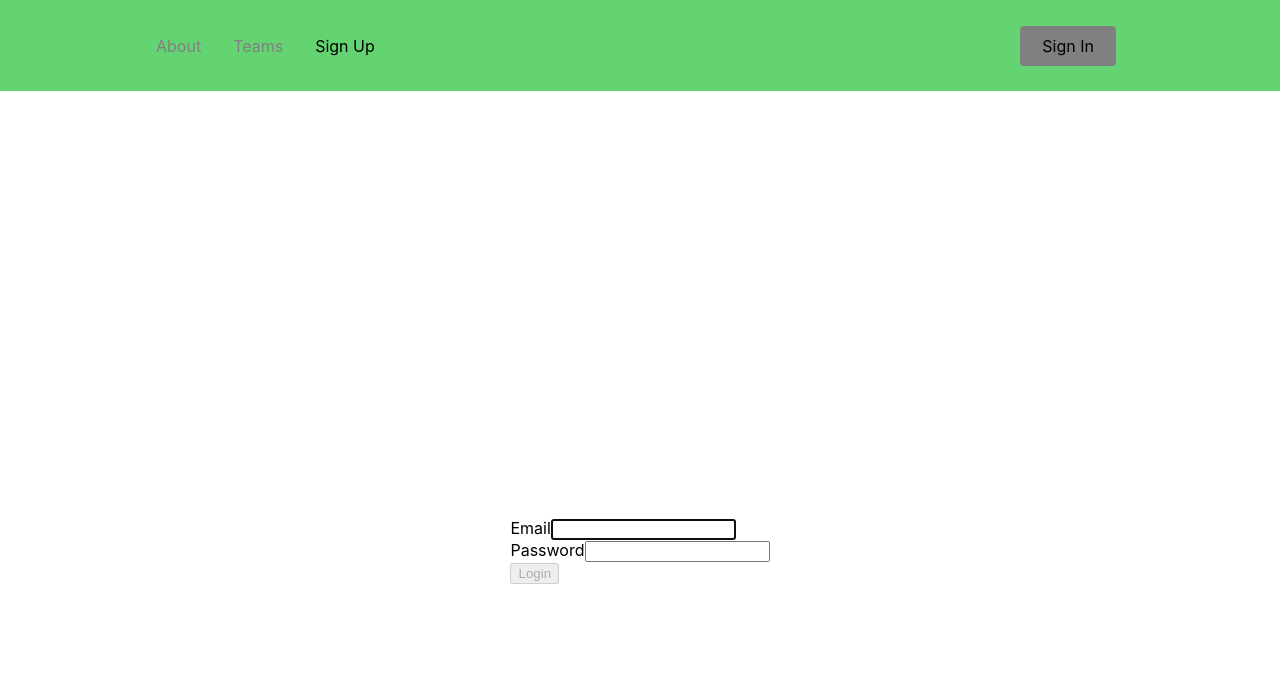
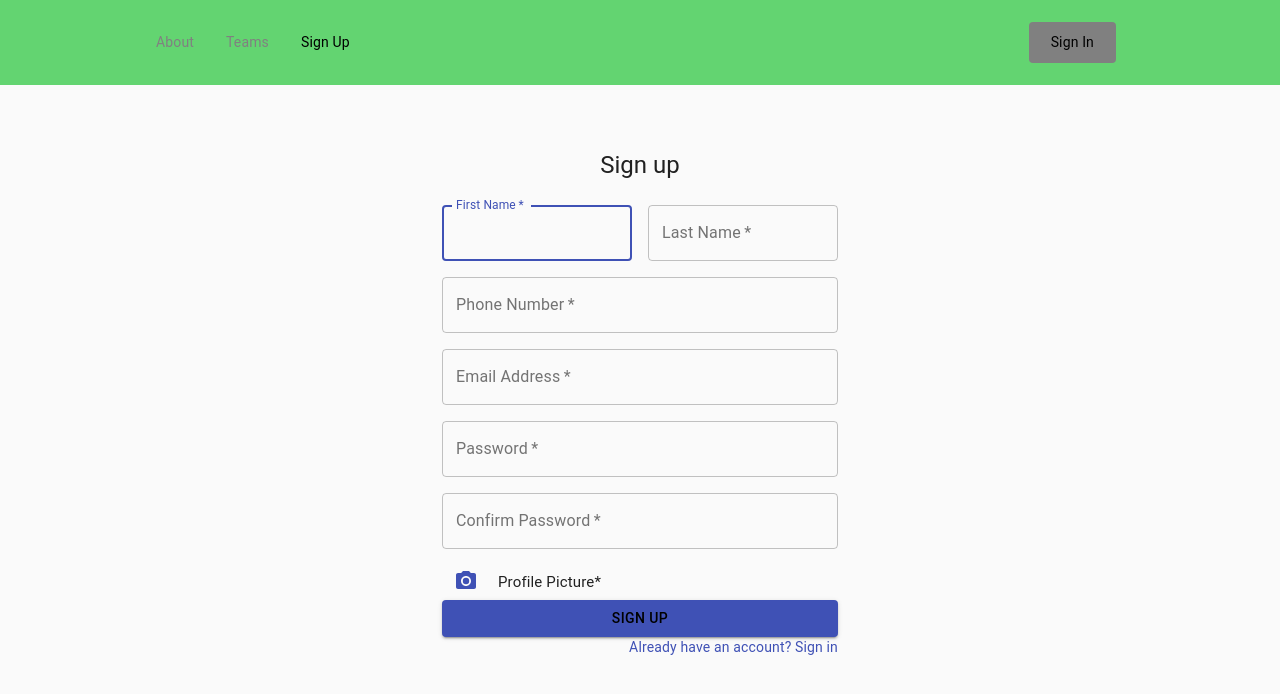
Before and after one commit to dagidagi1/pm, a React (Create React App) app: page /sign-up in a window 1280 px wide. Shown: the top 694 px of the page. Built offline with nearby package versions, Linux system fonts and the light colour scheme.

Commit message:
fix sign in and sign up pages

```diff
--- a/package.json
+++ b/package.json
@@ -3,6 +3,8 @@
   "version": "0.1.0",
   "private": true,
   "dependencies": {
+    "@material-ui/core": "^4.12.3",
+    "@material-ui/icons": "^4.11.2",
     "@testing-library/jest-dom": "^5.16.2",
     "@testing-library/react": "^12.1.4",
     "@testing-library/user-event": "^13.5.0",
--- a/src/App.css
+++ b/src/App.css
@@ -1,49 +1,4 @@
 .App {
+  font-family: sans-serif;
   text-align: center;
 }
-
-.App-logo {
-  height: 40vmin;
-  pointer-events: none;
-}
-
-@media (prefers-reduced-motion: no-preference) {
-  .App-logo {
-    animation: App-logo-spin infinite 20s linear;
-  }
-}
-
-.App-header {
-  background-color: #282c34;
-  min-height: 100vh;
-  display: flex;
-  flex-direction: column;
-  align-items: center;
-  justify-content: center;
-  font-size: calc(10px + 2vmin);
-  color: white;
-}
-
-.App-link {
-  color: #61dafb;
-}
-
-@keyframes App-logo-spin {
-  from {
-    transform: rotate(0deg);
-  }
-  to {
-    transform: rotate(360deg);
-  }
-}
-
-@media all and (min-width: 480px) {
-  .Login {
-    padding: 60px 0;
-  }
-
-  .Login form {
-    margin: 0 auto;
-    max-width: 320px;
-  }
-}
--- a/src/App.js
+++ b/src/App.js
@@ -6,6 +6,7 @@ import Home from "./pages";
 import About from "./pages/about";
 import Teams from "./pages/team";
 import SignUp from "./pages/signup";
+import SignIn from "./pages/signin";
 
 function App() {
   return (
@@ -16,6 +17,7 @@ function App() {
         <Route path="/about" element={<About />} />
         <Route path="/team" element={<Teams />} />
         <Route path="/sign-up" element={<SignUp />} />
+        <Route path="/signin" element={<SignIn />} />
       </Routes>
     </Router>
   );
--- a/src/pages/about.js
+++ b/src/pages/about.js
@@ -2,15 +2,8 @@ import React from "react";
 
 const About = () => {
   return (
-    <div
-      style={{
-        display: "flex",
-        justifyContent: "Right",
-        alignItems: "Right",
-        height: "100vh",
-      }}
-    >
-      <h1>dssdsdsd</h1>
+    <div>
+      <h1></h1>
     </div>
   );
 };
--- a/src/pages/index.js
+++ b/src/pages/index.js
@@ -2,15 +2,8 @@ import React from "react";
 
 const Home = () => {
   return (
-    <div
-      style={{
-        display: "flex",
-        justifyContent: "Right",
-        alignItems: "Right",
-        height: "100vh",
-      }}
-    >
-      <h1>Hi all</h1>
+    <div>
+      <h1></h1>
     </div>
   );
 };
--- /dev/null
+++ b/src/pages/signin.js
@@ -0,0 +1,98 @@
+import React from "react";
+import Button from "@material-ui/core/Button";
+import CssBaseline from "@material-ui/core/CssBaseline";
+import TextField from "@material-ui/core/TextField";
+import Grid from "@material-ui/core/Grid";
+import Box from "@material-ui/core/Box";
+import Typography from "@material-ui/core/Typography";
+import { makeStyles } from "@material-ui/core/styles";
+import Container from "@material-ui/core/Container";
+
+const useStyles = makeStyles((theme) => ({
+  paper: {
+    marginTop: theme.spacing(8),
+    display: "flex",
+    flexDirection: "column",
+    alignItems: "center",
+  },
+  avatar: {
+    margin: theme.spacing(1),
+    backgroundColor: theme.palette.secondary.main,
+  },
+  form: {
+    width: "100%", // Fix IE 11 issue.
+    marginTop: theme.spacing(3),
+  },
+  submit: {
+    margin: theme.spacing(3, 0, 2),
+  },
+  button: {
+    color: "black",
+  },
+  root: {
+    "& > *": {
+      margin: theme.spacing(1),
+    },
+  },
+  input: {
+    display: "none",
+  },
+}));
+
+export default function SignUp() {
+  const classes = useStyles();
+
+  return (
+    <Container component="main" maxWidth="xs">
+      <CssBaseline />
+      <div className={classes.paper}>
+        <Typography component="h1" variant="h5">
+          Sign in
+        </Typography>
+        <form className={classes.form} noValidate>
+          <Grid container spacing={2}>
+            <Grid item xs={12}>
+              <TextField
+                variant="outlined"
+                required
+                fullWidth
+                id="email"
+                label="Email Address"
+                type="email"
+                name="email"
+                autoComplete="email"
+              />
+            </Grid>
+            <Grid item xs={12}>
+              <TextField
+                variant="outlined"
+                required
+                fullWidth
+                name="password"
+                label="Password"
+                type="password"
+                id="password"
+                autoComplete="current-password"
+              />
+            </Grid>
+          </Grid>
+          <Button
+            type="submit"
+            fullWidth
+            variant="contained"
+            backgroundColor="blue"
+            color="primary"
+            className={classes.submit}
+            //className={classes.button}
+          >
+            Sign in
+          </Button>
+          <Grid container justify="flex-end">
+            <Grid item></Grid>
+          </Grid>
+        </form>
+      </div>
+      <Box mt={5}></Box>
+    </Container>
+  );
+}
--- a/src/pages/signup.js
+++ b/src/pages/signup.js
@@ -1,51 +1,192 @@
 import React from "react";
-import { Form, Button } from "react-bootstrap";
+import Button from "@material-ui/core/Button";
+import CssBaseline from "@material-ui/core/CssBaseline";
+import TextField from "@material-ui/core/TextField";
+import FormControlLabel from "@material-ui/core/FormControlLabel";
+import Checkbox from "@material-ui/core/Checkbox";
+import Link from "@material-ui/core/Link";
+import Grid from "@material-ui/core/Grid";
+import Box from "@material-ui/core/Box";
+import Typography from "@material-ui/core/Typography";
+import { makeStyles } from "@material-ui/core/styles";
+import Container from "@material-ui/core/Container";
+import IconButton from "@material-ui/core/IconButton";
+import PhotoCamera from "@material-ui/icons/PhotoCamera";
+import { SingleBedOutlined } from "@material-ui/icons";
+import SignIn from "./signin";
 
-const SignUp = () => {
-  const [email, setEmail] = React.useState("");
-  const [password, setPassword] = React.useState("");
+function Copyright() {
+  return (
+    <Typography variant="body2" color="textSecondary" align="center">
+      {"Copyright © "}
+      <Link color="inherit" href="https://material-ui.com/">
+        Your Website
+      </Link>{" "}
+      {new Date().getFullYear()}
+      {"."}
+    </Typography>
+  );
+}
 
-  function validateForm() {
-    return email.length > 0 && password.length > 5;
-  }
+const useStyles = makeStyles((theme) => ({
+  paper: {
+    marginTop: theme.spacing(8),
+    display: "flex",
+    flexDirection: "column",
+    alignItems: "center",
+  },
+  avatar: {
+    margin: theme.spacing(1),
+    backgroundColor: theme.palette.secondary.main,
+  },
+  form: {
+    width: "100%", // Fix IE 11 issue.
+    marginTop: theme.spacing(3),
+  },
+  submit: {
+    margin: theme.spacing(3, 0, 2),
+  },
+  button: {
+    color: "black",
+  },
+  root: {
+    "& > *": {
+      margin: theme.spacing(1),
+    },
+  },
+  input: {
+    display: "none",
+  },
+}));
 
-  function handleSubmit(event) {
-    event.preventDefault();
-  }
+export default function SignUp() {
+  const classes = useStyles();
+
   return (
-    <div
-      className="Login"
-      style={{
-        display: "flex",
-        justifyContent: "Center",
-        alignItems: "Center",
-        height: "100vh",
-      }}
-    >
-      <Form onSubmit={handleSubmit}>
-        <Form.Group size="lg" controlId="email">
-          <Form.Label>Email</Form.Label>
-          <Form.Control
-            autoFocus
-            type="email"
-            value={email}
-            onChange={(e) => setEmail(e.target.value)}
-          />
-        </Form.Group>
-        <Form.Group size="lg" controlId="password">
-          <Form.Label>Password</Form.Label>
-          <Form.Control
-            type="password"
-            value={password}
-            onChange={(e) => setPassword(e.target.value)}
-          />
-        </Form.Group>
-        <Button block size="lg" type="submit" disabled={!validateForm()}>
-          Login
-        </Button>
-      </Form>
-    </div>
+    <Container component="main" maxWidth="xs">
+      <CssBaseline />
+      <div className={classes.paper}>
+        <Typography component="h1" variant="h5">
+          Sign up
+        </Typography>
+        <form className={classes.form} noValidate>
+          <Grid container spacing={2}>
+            <Grid item xs={12} sm={6}>
+              <TextField
+                autoComplete="fname"
+                name="firstName"
+                variant="outlined"
+                required
+                fullWidth
+                id="firstName"
+                label="First Name"
+                autoFocus
+              />
+            </Grid>
+            <Grid item xs={12} sm={6}>
+              <TextField
+                variant="outlined"
+                required
+                fullWidth
+                id="lastName"
+                label="Last Name"
+                name="lastName"
+                autoComplete="lname"
+              />
+            </Grid>
+            <Grid item xs={12}>
+              <TextField
+                variant="outlined"
+                required
+                fullWidth
+                id="phoneNumber"
+                type="text"
+                label="Phone Number"
+                name="phoneNumber"
+                autoComplete="P#"
+              />
+            </Grid>
+            <Grid item xs={12}>
+              <TextField
+                variant="outlined"
+                required
+                fullWidth
+                id="email"
+                label="Email Address"
+                type="email"
+                name="email"
+                autoComplete="email"
+              />
+            </Grid>
+            <Grid item xs={12}>
+              <TextField
+                variant="outlined"
+                required
+                fullWidth
+                name="password"
+                label="Password"
+                type="password"
+                id="password"
+                autoComplete="current-password"
+              />
+            </Grid>
+            <Grid item xs={12}>
+              <TextField
+                variant="outlined"
+                required
+                fullWidth
+                name="confirmPassword"
+                label="Confirm Password"
+                type="password"
+                id="password"
+                autoComplete="Confirm-Password"
+              />
+            </Grid>
+            <Grid>
+              <div className={classes.root}>
+                <input
+                  accept="image/*"
+                  className={classes.input}
+                  id="icon-button-file"
+                  type="file"
+                />
+                <label htmlFor="icon-button-file">
+                  <IconButton
+                    color="primary"
+                    aria-label="upload picture"
+                    component="span"
+                  >
+                    <PhotoCamera />
+                  </IconButton>
+                  <p style={{ fontSize: "15px", float: "right" }}>
+                    {" "}
+                    Profile Picture*{" "}
+                  </p>
+                </label>
+              </div>
+            </Grid>
+          </Grid>
+          <Button
+            type="submit"
+            fullWidth
+            variant="contained"
+            backgroundColor="blue"
+            color="primary"
+            className={classes.submit}
+            className={classes.button}
+          >
+            Sign Up
+          </Button>
+          <Grid container justify="flex-end">
+            <Grid item>
+              <Link href="/signin" variant="body2">
+                Already have an account? Sign in
+              </Link>
+            </Grid>
+          </Grid>
+        </form>
+      </div>
+      <Box mt={5}></Box>
+    </Container>
   );
-};
-
-export default SignUp;
+}
--- a/src/pages/team.js
+++ b/src/pages/team.js
@@ -2,15 +2,14 @@ import React from "react";
 
 const Teams = () => {
   return (
-    <div
-      style={{
-        display: "flex",
-        justifyContent: "Right",
-        alignItems: "Right",
-        height: "100vh",
-      }}
-    >
-      <h1>Welcome to GeeksforGeeks Team</h1>
+    <div>
+      <h1>
+        Team Members
+        <h2>Btsalel Koginsky</h2>
+        <h2>Yossi Iluz</h2>
+        <h2>Arkadi</h2>
+        <h2>Michal</h2>
+      </h1>
     </div>
   );
 };
```
Also changed, not shown: 1 other file (tests, documents, lock files or other folders).
